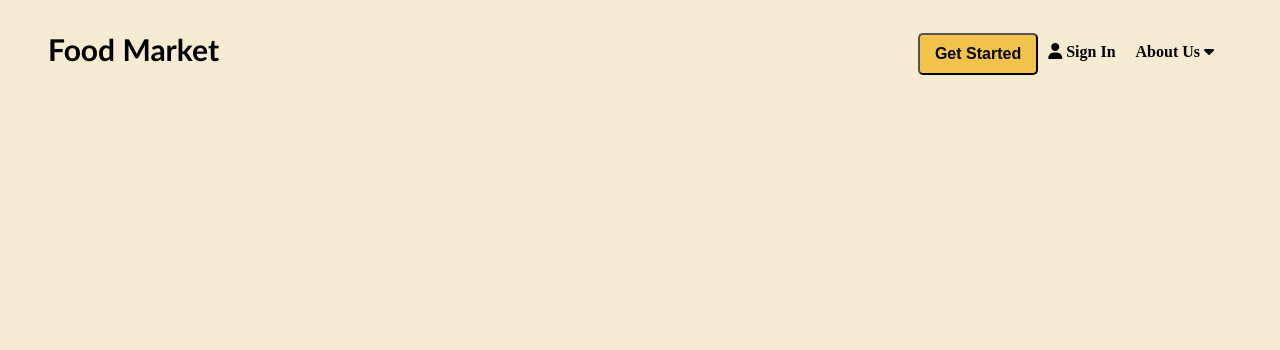
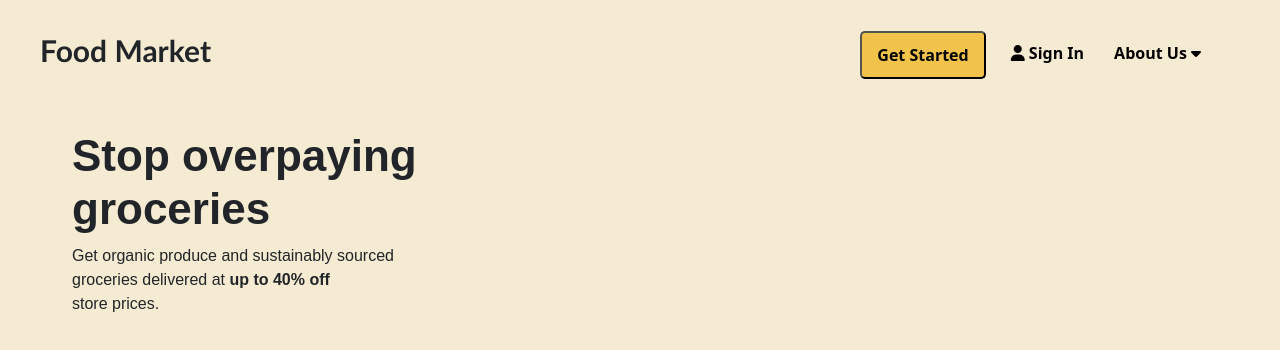
Before and after one commit to codinglil/Food-website, a plain HTML site: page index.html in a window 1280 px wide. Drawn offline with nearby package versions, Linux system fonts and the light colour scheme.

Commit message:
started on the main content

```diff
--- a/index.html
+++ b/index.html
@@ -1,6 +1,12 @@
 <!DOCTYPE html>
 <html lang="en">
   <head>
+    <link
+      href="https://cdn.jsdelivr.net/npm/bootstrap@5.3.0-alpha1/dist/css/bootstrap.min.css"
+      rel="stylesheet"
+      integrity="sha384-GLhlTQ8iRABdZLl6O3oVMWSktQOp6b7In1Zl3/Jr59b6EGGoI1aFkw7cmDA6j6gD"
+      crossorigin="anonymous"
+    />
     <script
       src="https://kit.fontawesome.com/f8eee8db45.js"
       crossorigin="anonymous"
@@ -32,5 +38,22 @@
         </span>
       </nav>
     </header>
+
+    <div class="container">
+      <div class="row">
+        <div class="col-6">
+          <h1>
+            Stop overpaying <br />
+            groceries
+          </h1>
+          <p>
+            Get organic produce and sustainably sourced <br />
+            groceries delivered at
+            <b class="main-page-discount">up to 40% off</b> <br />
+            store prices.
+          </p>
+        </div>
+      </div>
+    </div>
   </body>
 </html>
--- a/style.css
+++ b/style.css
@@ -18,6 +18,7 @@ nav {
   align-items: center;
   justify-content: space-between;
   flex-wrap: nowrap;
+  height: 40px;
 }
 
 span.logo {
@@ -30,7 +31,6 @@ span.logo {
 }
 
 span.nav-links-and-btn {
-  flex-wrap: inherit;
 }
 
 ul.nav-links {
@@ -44,7 +44,7 @@ ul.nav-links li {
   color: black;
   float: right;
   list-style-type: none;
-  padding: 0 10px;
+  padding: 0 15px;
 }
 a {
   color: black;
@@ -60,9 +60,25 @@ button.btn-nav {
   border-radius: 5px;
   position: relative;
   top: 5px;
+  margin-right: 10px;
 }
 
 .btn-nav:hover {
   background-color: var(--ligth-green);
   cursor: pointer;
 }
+
+div.container {
+  padding-top: 120px;
+  margin: 10px 60px;
+}
+
+h1 {
+  font-size: 44px;
+  font-weight: 900;
+  font-family: Arial, Helvetica, sans-serif;
+}
+
+p {
+  font-family: Arial, Helvetica, sans-serif;
+}
```
